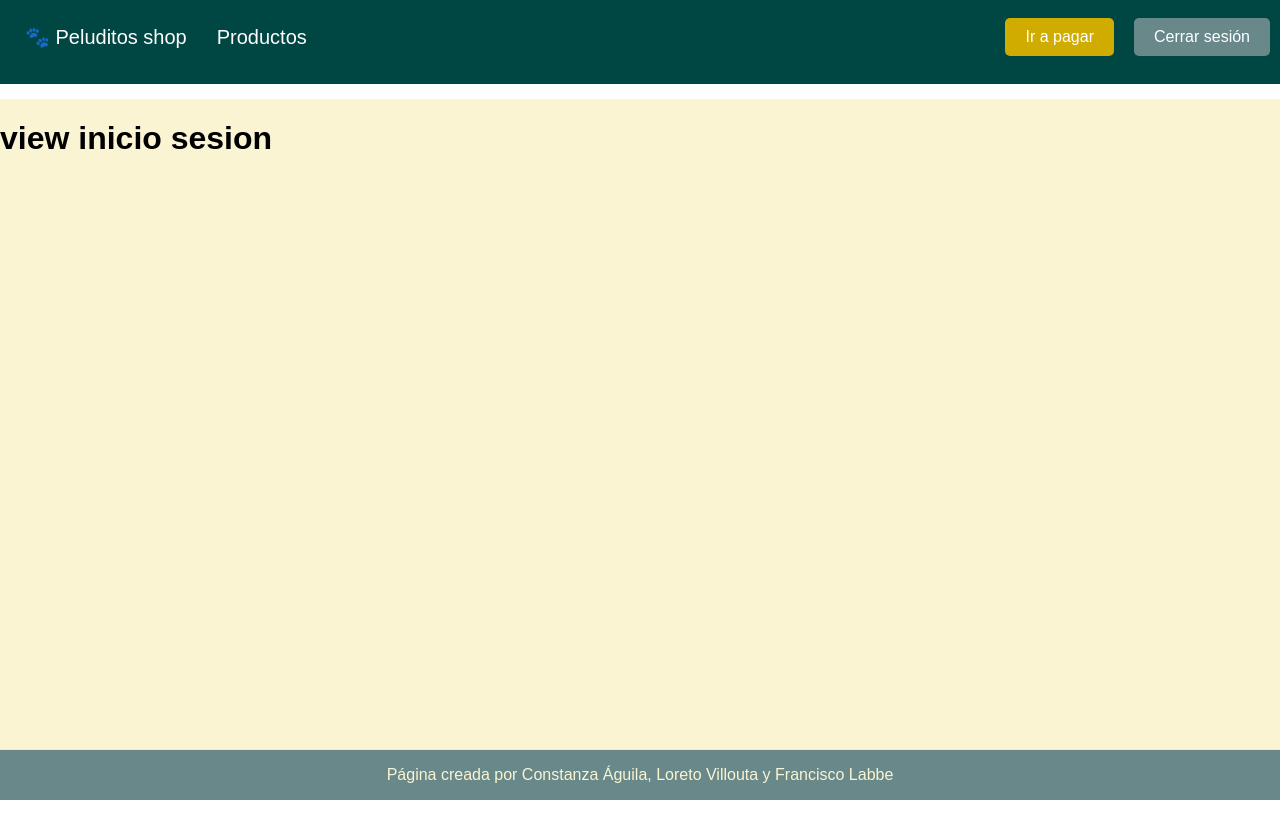
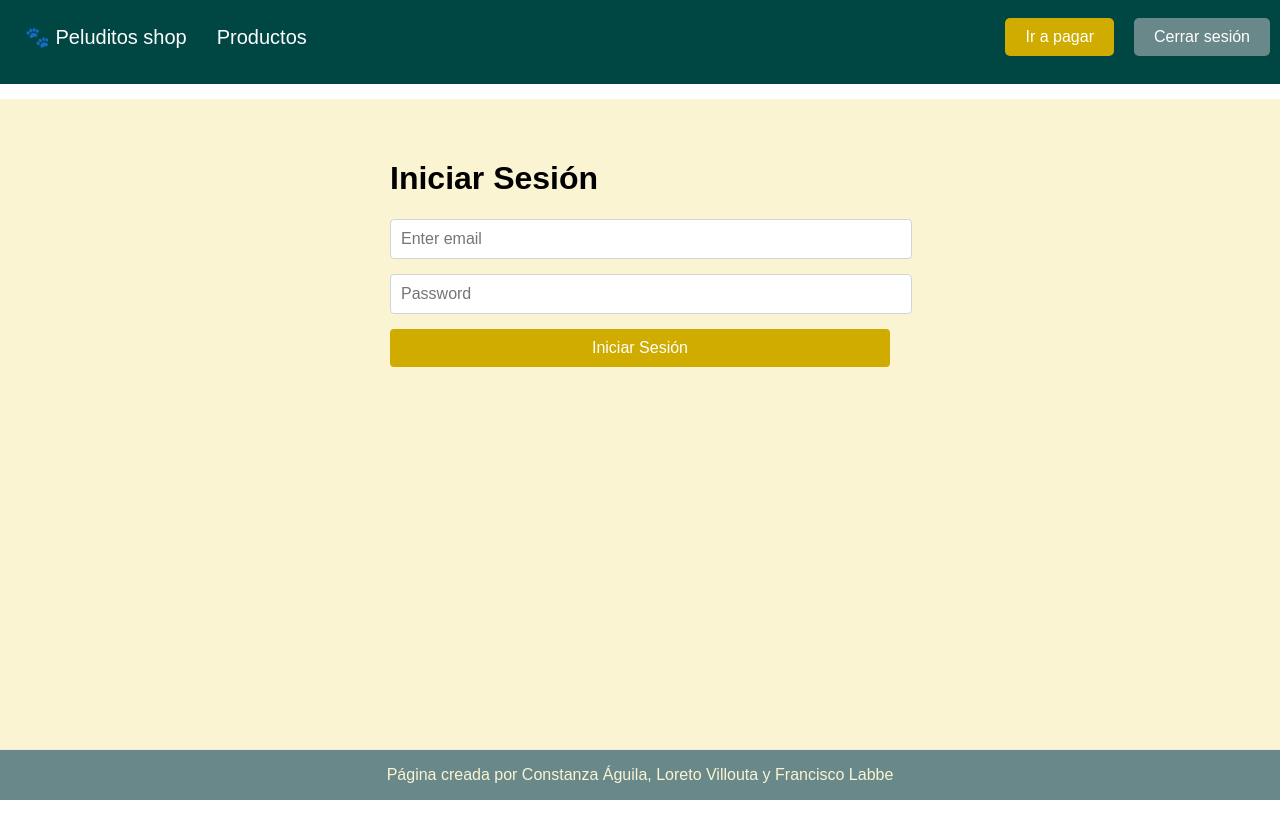
Before and after one commit to Loreto956/proyecto_final, a React (Vite) app in the folder frontend/: page /login in a window 1280 px wide. Built offline with nearby package versions, Linux system fonts and the light colour scheme.

Commit message:
vista inicio de sesion

```diff
--- a/frontend/src/views/InicioSesion.jsx
+++ b/frontend/src/views/InicioSesion.jsx
@@ -1,9 +1,79 @@
 import React from "react";
+import axios from 'axios'
+import { useState, useContext } from 'react'
+import { useNavigate } from "react-router-dom";
+import { ENDPOINT } from "../config/constants";
+import Context from "../contexts/Context";
+import '../styles/registrarse_iniciar_sesion.css'
+
+const emailRegex = /^[A-Z0-9._%+-]+@[A-Z0-9.-]+\.[A-Z]{2,}$/i
+
+const initialForm = { email: '', password: '' }
+
+const handleUser = (event) => setUser({ ...user, [event.target.name]: event.target.value })
+
+
 
 const InicioSesion = () =>{
-    return(
-        <h1>view inicio sesion</h1>
-    )
+
+    const navigate = useNavigate()
+    const [user, setUser] = useState(initialForm)
+    const { updateUser } = useContext(Context)
+
+    const handleUser = (event) => setUser({ ...user, [event.target.name]: event.target.value })
+
+    const handleForm = (event) => {
+        event.preventDefault()
+
+        if (!user.email.trim() || !user.password.trim()) {
+          return window.alert('Email y password obligatorias.')
+        }
+
+        if (!emailRegex.test(user.email)) {
+          return window.alert('El formato del email no es correcto!')
+        }
+
+        axios.post(ENDPOINT.login, user)
+          .then(({ data }) => {
+            window.sessionStorage.setItem('token', data.token)
+            window.alert('Usuario identificado con éxito 😀.')
+            updateUser({})
+            navigate('/perfil')
+          })
+          .catch(({ response: { data } }) => {
+            console.error(data)
+            window.alert(`${data.message} 🙁.`)
+          })
+      }
+
+
+
+      return (
+        <form onSubmit={handleForm}>
+          <h1>Iniciar Sesión</h1>
+          <div>
+            <input
+              value={user.email}
+              onChange={handleUser}
+              type='email'
+              name='email'
+              className='form-input'
+              placeholder='Enter email'
+            />
+          </div>
+          <div>
+            <input
+              value={user.password}
+              onChange={handleUser}
+              type='password'
+              name='password'
+              className='form-input'
+              placeholder='Password'
+            />
+          </div>
+          <button type='submit' className='form-button'>Iniciar Sesión</button>
+        </form>
+      )
 }
 
 export default InicioSesion
--- a/frontend/src/views/Registrarse.jsx
+++ b/frontend/src/views/Registrarse.jsx
@@ -3,7 +3,7 @@ import axios from 'axios'
 import { useEffect, useState } from 'react'
 import { useNavigate } from 'react-router-dom'
 import { ENDPOINT } from '../config/constants'
-import '../styles/registrarse.css'
+import '../styles/registrarse_iniciar_sesion.css'
 
 const emailRegex = /^[A-Z0-9._%+-]+@[A-Z0-9.-]+\.[A-Z]{2,}$/i
 const initialForm = {
```
Also changed, not shown: frontend/src/styles/registrarse_iniciar_sesion.css (renamed from frontend/src/styles/registrarse.css).
